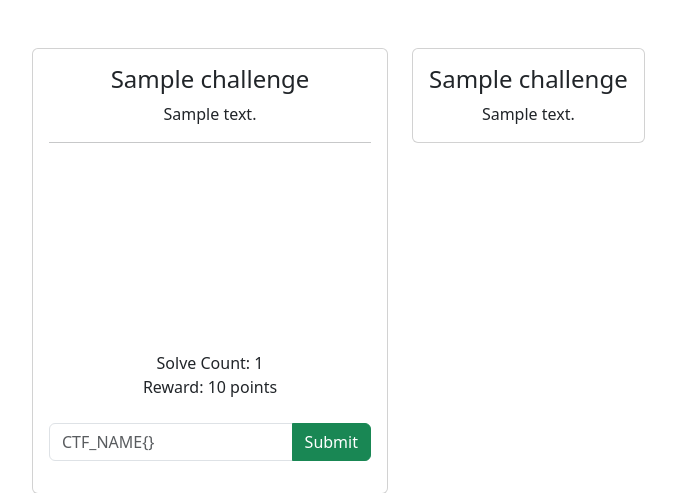
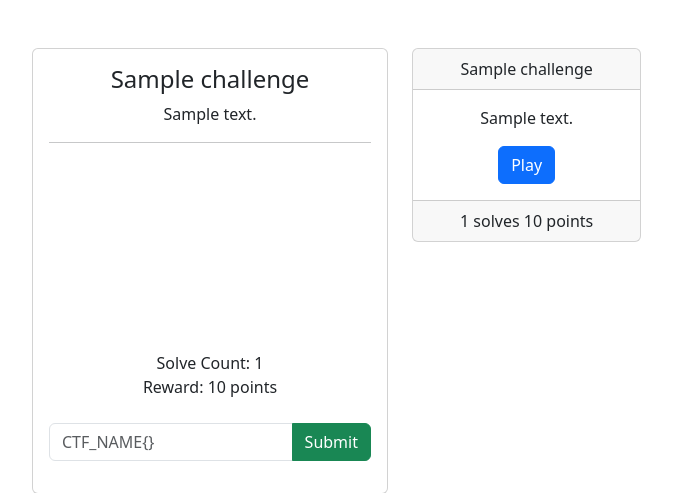
Before and after one commit to Minejerik/ctf_website, a Python web app: template templates/challenges.html in a window 1280 px wide. Shown: the part 56-549 px from the top of the page, without its empty margins (50-726 px from the left). Run offline with Jinja, Linux system fonts and the light colour scheme; the template is opened without the code that fills it: most values are stand-ins (such as "Sample title", 1, 10 or a date in 2020).

Commit message:
still working on challenges

```diff
--- a/templates/challenges.html
+++ b/templates/challenges.html
@@ -29,14 +29,20 @@ Challenges
         </div>
       </div>
       <div class="col-8">
-        <div class="overflow-scroll">
+        <div class="overflow-y-scroll overflow-x-hidden">
             <div class="row">
                 {% for challenge in challenges %}
-                <div class="col-auto">
+                <div class="col-4">
                     <div class="card">
+                        <div class="card-header">
+                            {{challenge.name}}
+                        </div>
                         <div class="card-body">
-                            <h4 class="card-title">{{challenge.name}}</h4>
                             <p class="card-text">{{challenge.desc}}</p>
+                            <a href="javascript:show({{challenge.id}}, '{{challenge.name}}', '{{challenge.desc}}', {{challenge.solve_count}}, {{challenge.points}})" class="btn btn-primary stretched-link">Play</a>
+                        </div>
+                        <div class="card-footer">
+                            {{challenge.solve_count}} solves {{challenge.points}} points
                         </div>
                     </div>
                 </div>
@@ -48,9 +54,8 @@ Challenges
 </div>
 
 <script>
-    function showmodal(id, name, desc, solvecount, points) {
-        const modal = document.getElementById("modal")
-        modal.modal("show")
+    function show(id, name, desc, solvecount, points) {
+        alert(id)
     }
 </script>
 {% endblock %}
```
